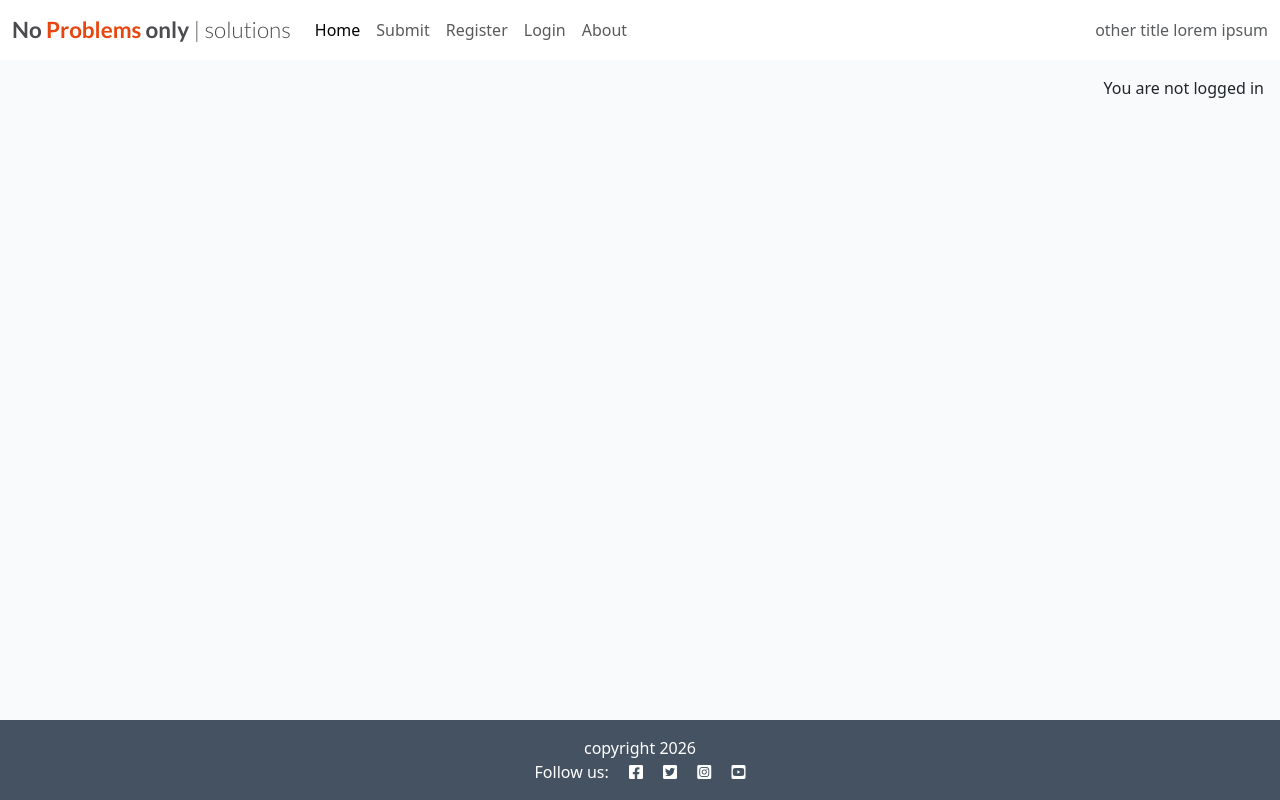
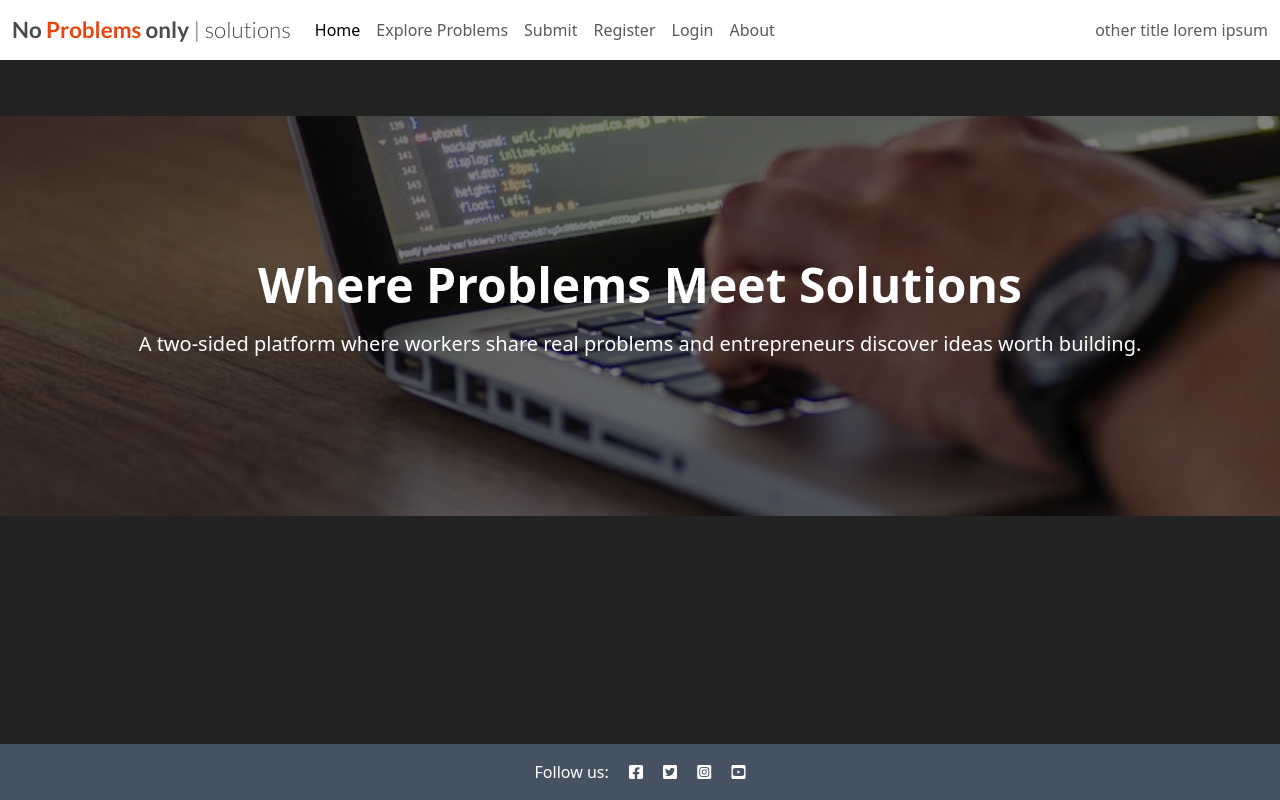
Before and after one commit to GiovanniDevs/Project_problems, a Django app: page / in a window 1280 px wide. Run offline with Django 4.2, Linux system fonts and the light colour scheme; data that the repository does not hold is empty.

Commit message:
feat: :sparkles: chage home page to static template
implement different url for home page and relocate problem listing to a new navbar element

```diff
--- /dev/null
+++ b/problems/templates/problems/home.html
@@ -0,0 +1,19 @@
+{% extends "frame.html" %}
+{% load static %}
+{% block content %}
+    <!-- Hero Section -->
+    <div class="position-relative text-center text-white"
+         style="height: 50vh;
+                min-height: 300px">
+        <img src="{% static 'images/default.jpg' %}"
+             class="w-100 h-100 hero-img"
+             alt="Hero background image">
+        <div class="position-absolute top-50 start-50 translate-middle w-100 px-3">
+            <h1 class="display-5 display-md-3 fw-bold">Where Problems Meet Solutions</h1>
+            <p class="lead mt-3">
+                A two-sided platform where workers share real problems
+                and entrepreneurs discover ideas worth building.
+            </p>
+        </div>
+    </div>
+{% endblock content %}
--- a/problems/urls.py
+++ b/problems/urls.py
@@ -1,8 +1,10 @@
 from . import views
 from django.urls import path
+from django.views.generic import TemplateView
 
 urlpatterns = [
-    path('', views.ProblemList.as_view(), name='home'),
+    path('browse/', views.ProblemList.as_view(), name='browse'),
+    path('', TemplateView.as_view(template_name='problems/home.html'), name='home'),
     path('submit/', views.problem_submit, name='problem_submit'),
     path('<slug:slug>/', views.problem_detail, name='problem_detail'),
     path('<slug:slug>/edit_take/<int:take_id>',
--- a/static/css/style.css
+++ b/static/css/style.css
@@ -1,5 +1,13 @@
+:root {
+  --text: #e1e1e1;
+  --background: #222222;
+  --primary: #283a4c;
+  --secondary: #648cb3;
+  --accent: #c2ef67;
+}
+
 body {
-  background-color: #f9fafc;
+  background-color: var(--background);
 }
 
 .brand {
@@ -7,6 +15,11 @@ body {
   font-size: 1.4rem;
   font-weight: 700;
   color: #4a4a4f;
+}
+
+.hero-img {
+  object-fit: cover;
+  filter: brightness(0.5);
 }
 
 .red-o {
@@ -26,12 +39,11 @@ body {
 }
 
 .main-bg {
-  background-color: #f9fafc;
+  background-color: var(--background);
 }
 
 .card {
-  border: none;
-  background-color: transparent;
+  background-color: var(--primary);
 }
 
 .image-container {
@@ -43,7 +55,7 @@ body {
   bottom: 5%;
   min-width: 30%;
   left: -2px;
-  background-color: #188181;
+  background-color: var(--accent);
 }
 
 .scale {
@@ -52,7 +64,7 @@ body {
 }
 
 .author {
-  color: white;
+  color: var(--primary);
   margin: 4px;
   text-transform: uppercase;
 }
@@ -95,9 +107,9 @@ body {
   z-index: 100;
 }
 
-.post-link {
+.prob-link {
   text-decoration: none;
-  color: #445261;
+  color: var(--text);
 }
 
 .post-link:hover,
--- a/templates/frame.html
+++ b/templates/frame.html
@@ -1,3 +1,4 @@
+{% url 'browse' as browse_url %}
 {% url 'home' as home_url %}
 {% url 'about' as about_url %}
 {% url 'account_login' as login_url %}
@@ -52,6 +53,11 @@
                             <a class="nav-link {% if request.path == home_url %}active{% endif %}"
                                aria-current="page"
                                href="{% url 'home' %}">Home</a>
+                        </li>
+                        <li class="nav-item">
+                            <a class="nav-link {% if request.path == browse_url %}active{% endif %}"
+                               aria-current="page"
+                               href="{% url 'browse' %}">Explore Problems</a>
                         </li>
                         <li class="nav-item">
                             <a class="nav-link {% if request.path == submit_url %}active" aria-current="page{% endif %}"
```
Also changed, not shown: problems/templates/problems/problem_detail.html (+24 -5 lines).
